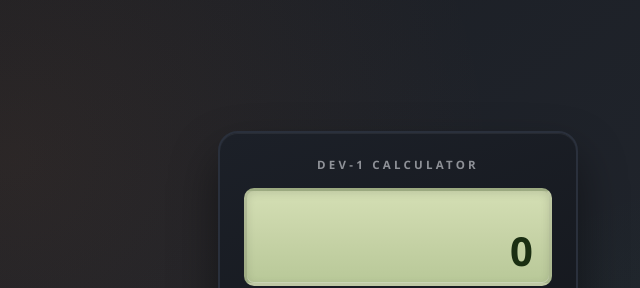
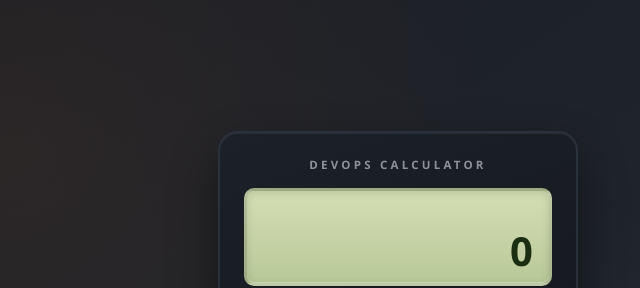
Before and after one commit to Teja201920/DevOps-calculator, a plain HTML site: page index.html in a window 1280 px wide. Shown: the top 288 px of the page, 242-882 px from the left. Drawn offline with Linux system fonts and the light colour scheme.

Commit message:
CI/CD check-2

```diff
--- a/index.html
+++ b/index.html
@@ -10,7 +10,7 @@
   <main class="page">
     <div class="calculator" role="application" aria-label="DevOps Calculator">
       <header class="calculator-header">
-        <h1>DEV-1 CALCULATOR</h1>
+        <h1>DEVOPS CALCULATOR</h1>
       </header>
 
       <section class="display" aria-live="polite" aria-atomic="true">
```
Also changed, not shown: 1 other file.
